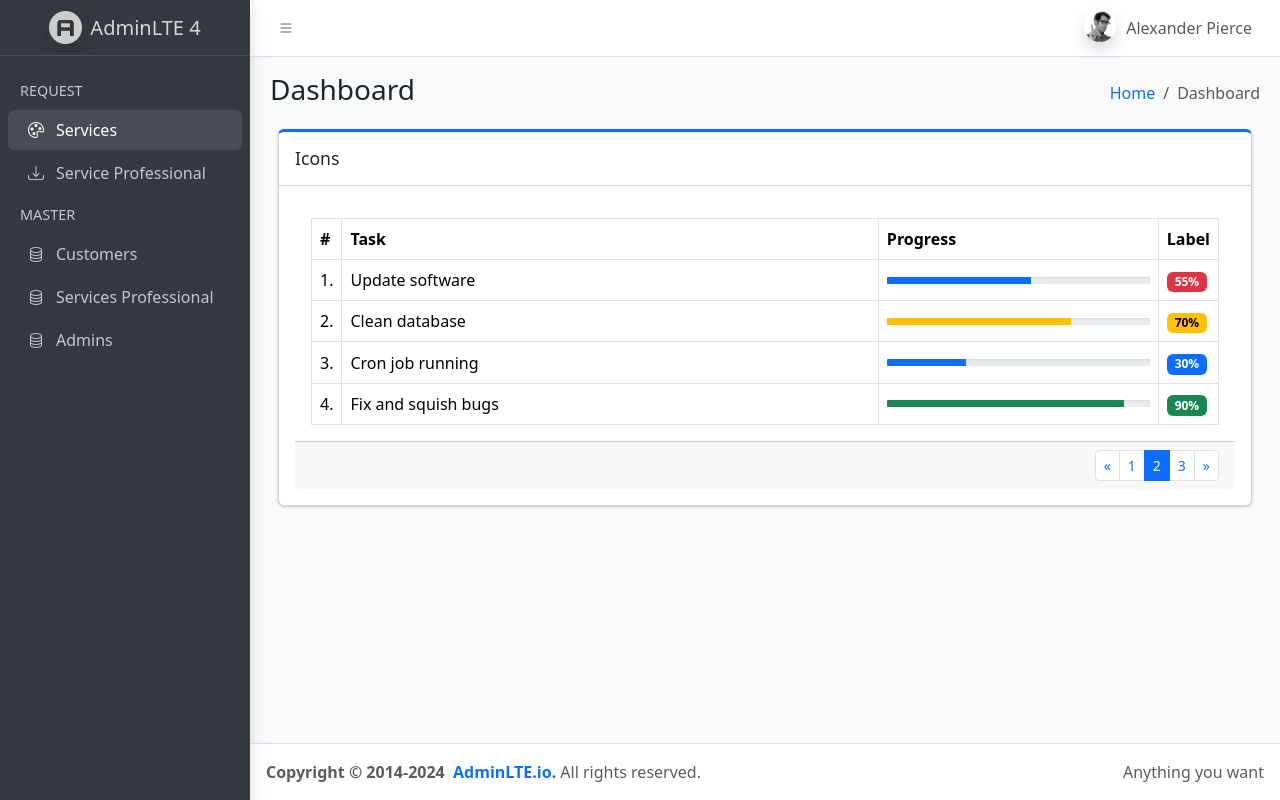
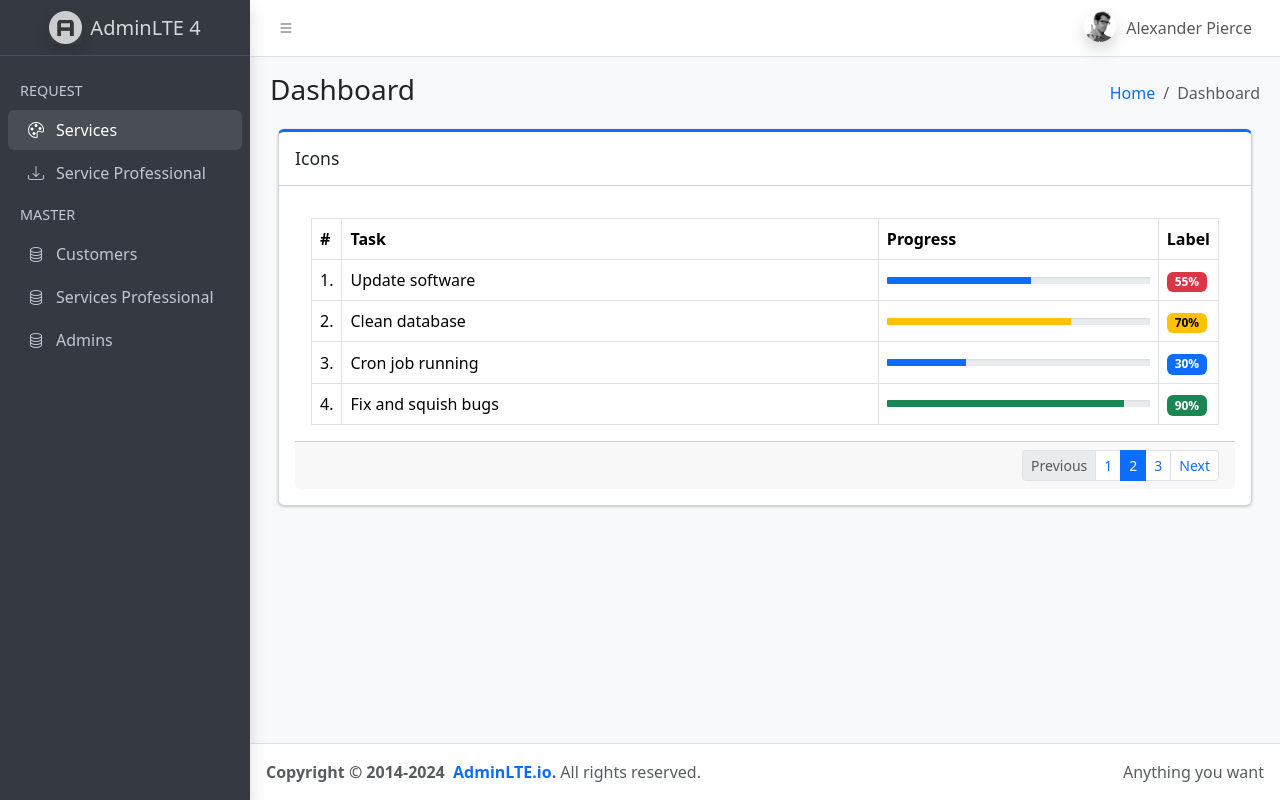
Before and after one commit to aleedoe/household-services, a Flask app: page /admin/ in a window 1280 px wide. Run offline with Flask 3, Linux system fonts and the light colour scheme; style sheets or scripts are compiled from the project's sources; parts of the project's set-up code (start-up, migrations or seed data) failed here and were passed over; some libraries are stand-ins or nearby versions; some web fonts are replaced.

Commit message:
update pagination

```diff
--- a/app/templates/admin/test.html
+++ b/app/templates/admin/test.html
@@ -68,13 +68,21 @@
                                 </table>
                             </div> <!-- /.card-body -->
                             <div class="card-footer clearfix">
-                                <ul class="pagination pagination-sm m-0 float-end">
-                                    <li class="page-item"> <a class="page-link" href="#">&laquo;</a> </li>
-                                    <li class="page-item"> <a class="page-link" href="#">1</a> </li>
-                                    <li class="page-item active"> <a class="page-link" href="#">2</a> </li>
-                                    <li class="page-item"> <a class="page-link" href="#">3</a> </li>
-                                    <li class="page-item"> <a class="page-link" href="#">&raquo;</a> </li>
-                                </ul>
+                                <nav aria-label="...">
+                                    <ul class="pagination pagination-sm m-0 float-end">
+                                      <li class="page-item disabled">
+                                        <a class="page-link">Previous</a>
+                                      </li>
+                                      <li class="page-item"><a class="page-link" href="#">1</a></li>
+                                      <li class="page-item active" aria-current="page">
+                                        <a class="page-link" href="#">2</a>
+                                      </li>
+                                      <li class="page-item"><a class="page-link" href="#">3</a></li>
+                                      <li class="page-item">
+                                        <a class="page-link" href="#">Next</a>
+                                      </li>
+                                    </ul>
+                                  </nav>
                             </div>
                         </div>
                     </div>
```
